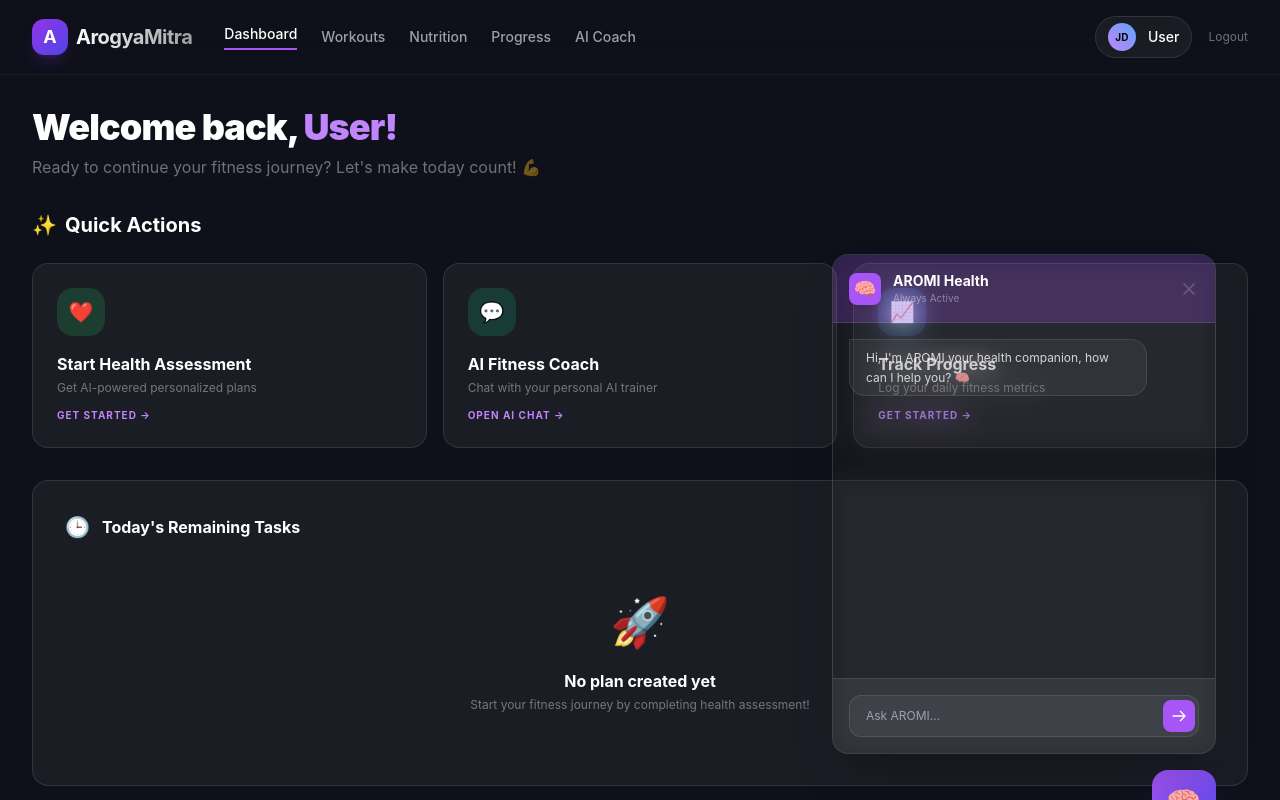
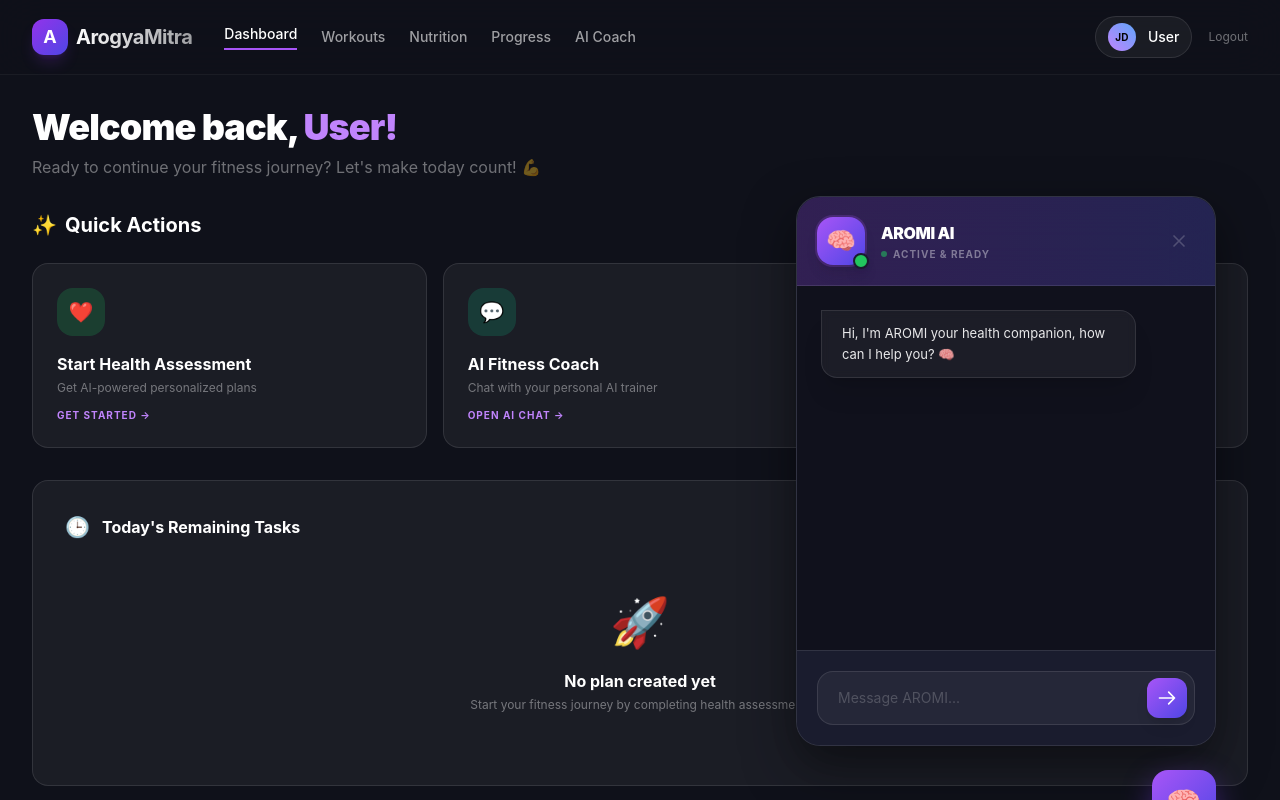
Before and after one commit to shahrozebaig/ArogyaMitra, a React (Create React App) app in the folder frontend/: page /dashboard in a window 1280 px wide. Both pictures are taken after a click on the button 639 px from the left and 355 px from the top of the page. Built offline with nearby package versions, Linux system fonts and the light colour scheme; no server answers.

Commit message:
Changed the Appearance

```diff
--- a/frontend/src/components/AromiChat.js
+++ b/frontend/src/components/AromiChat.js
@@ -43,48 +43,63 @@ function AromiChat() {
     }
   };
   return (
-    <div className="fixed bottom-8 right-8 z-[100] flex flex-col items-end">
+    <div className="fixed bottom-8 right-8 z-[1000] flex flex-col items-end pointer-events-none">
       {isOpen && (
-        <div className="mb-4 w-80 md:w-96 h-[500px] glass-card flex flex-col overflow-hidden animate-slide-up border-white/10 shadow-2xl">
-          <div className="p-4 bg-purple-600/20 border-b border-white/10 flex justify-between items-center">
-            <div className="flex items-center gap-3">
-              <div className="w-8 h-8 bg-purple-500 rounded-lg flex items-center justify-center text-lg shadow-lg">🧠</div>
-              <div>
-                <h4 className="text-sm font-bold">AROMI Health</h4>
-                <p className="text-[10px] text-white/40">Always Active</p>
+        <div className="mb-6 w-[350px] md:w-[420px] h-[550px] bg-[#1a1c2e] border border-white/10 rounded-3xl flex flex-col overflow-hidden animate-fade-in shadow-[0_20px_50px_rgba(0,0,0,0.5)] pointer-events-auto">
+          <div className="p-5 bg-gradient-to-r from-purple-600/20 to-indigo-600/20 border-b border-white/10 flex justify-between items-center backdrop-blur-xl">
+            <div className="flex items-center gap-4">
+              <div className="relative">
+                <div className="w-12 h-12 bg-gradient-to-br from-purple-500 to-indigo-600 rounded-2xl flex items-center justify-center text-2xl shadow-lg ring-2 ring-purple-500/20">
+                  🧠
+                </div>
+                <div className="absolute -bottom-1 -right-1 w-4 h-4 bg-green-500 border-2 border-[#1a1c2e] rounded-full shadow-lg"></div>
+              </div>
+              <div className="space-y-0.5">
+                <h4 className="text-base font-black tracking-tight">AROMI AI</h4>
+                <div className="flex items-center gap-1.5">
+                  <span className="w-1.5 h-1.5 bg-green-500 rounded-full animate-pulse"></span>
+                  <p className="text-[10px] font-bold text-white/40 uppercase tracking-widest">Active & Ready</p>
+                </div>
               </div>
             </div>
-            <button onClick={() => setIsOpen(false)} className="text-white/20 hover:text-white transition-colors">
-              <svg className="w-5 h-5" fill="none" stroke="currentColor" viewBox="0 0 24 24"><path strokeLinecap="round" strokeLinejoin="round" strokeWidth="2" d="M6 18L18 6M6 6l12 12" /></svg>
+            <button
+              onClick={() => setIsOpen(false)}
+              className="w-8 h-8 flex items-center justify-center rounded-full hover:bg-white/5 text-white/20 hover:text-white transition-all"
+            >
+              <svg className="w-5 h-5" fill="none" stroke="currentColor" viewBox="0 0 24 24">
+                <path strokeLinecap="round" strokeLinejoin="round" strokeWidth="2" d="M6 18L18 6M6 6l12 12" />
+              </svg>
             </button>
           </div>
-          <div ref={scrollRef} className="flex-1 overflow-y-auto p-4 space-y-4 custom-scrollbar bg-black/20">
+          <div ref={scrollRef} className="flex-1 overflow-y-auto p-6 space-y-6 custom-scrollbar bg-black/40">
             {messages.map((msg, i) => (
               <div key={i} className={`flex ${msg.sender === "user" ? "justify-end" : "justify-start"}`}>
-                <div className={`max-w-[85%] px-4 py-2 rounded-2xl text-xs leading-relaxed ${msg.sender === "user"
-                  ? "bg-purple-600 text-white rounded-tr-none shadow-lg"
-                  : "bg-white/5 border border-white/10 text-white/80 rounded-tl-none"
+                <div className={`max-w-[85%] px-5 py-3 rounded-2xl text-[13px] leading-relaxed shadow-xl ${msg.sender === "user"
+                  ? "bg-gradient-to-r from-purple-600 to-indigo-600 text-white rounded-tr-none"
+                  : "bg-white/5 border border-white/10 text-white/90 rounded-tl-none backdrop-blur-sm"
                   }`}>
                   {msg.text}
                 </div>
               </div>
             ))}
           </div>
-          <div className="p-4 bg-white/[0.02] border-t border-white/10">
-            <div className="relative">
+          <div className="p-5 bg-[#1a1c2e] border-t border-white/10">
+            <div className="relative group">
               <input
                 type="text"
-                placeholder="Ask AROMI..."
-                className="w-full bg-white/5 border border-white/10 rounded-xl px-4 py-3 text-xs focus:outline-none focus:border-purple-500/50 pr-12"
+                placeholder="Message AROMI..."
+                className="w-full bg-white/5 border border-white/10 rounded-2xl px-5 py-4 text-sm focus:outline-none focus:border-purple-500/50 pr-14 transition-all placeholder:text-white/20"
                 value={input}
                 onChange={(e) => setInput(e.target.value)}
                 onKeyPress={(e) => e.key === 'Enter' && handleSend()}
               />
               <button
                 onClick={handleSend}
-                className="absolute right-1 top-1/2 -translate-y-1/2 w-8 h-8 bg-purple-500 rounded-lg flex items-center justify-center text-white"
+                className="absolute right-2 top-1/2 -translate-y-1/2 w-10 h-10 bg-gradient-to-br from-purple-500 to-indigo-600 rounded-xl flex items-center justify-center text-white shadow-lg hover:scale-105 active:scale-95 transition-all"
               >
-                <svg className="w-4 h-4" fill="none" stroke="currentColor" viewBox="0 0 24 24"><path strokeLinecap="round" strokeLinejoin="round" strokeWidth="2" d="M14 5l7 7m0 0l-7 7m7-7H3" /></svg>
+                <svg className="w-5 h-5" fill="none" stroke="currentColor" viewBox="0 0 24 24">
+                  <path strokeLinecap="round" strokeLinejoin="round" strokeWidth="2" d="M14 5l7 7m0 0l-7 7m7-7H3" />
+                </svg>
               </button>
             </div>
           </div>
@@ -92,10 +107,11 @@ function AromiChat() {
       )}
       <button
         onClick={() => setIsOpen(!isOpen)}
-        className="w-16 h-16 bg-gradient-to-br from-purple-500 to-indigo-600 rounded-2xl flex items-center justify-center text-3xl shadow-2xl shadow-purple-600/40 hover:scale-110 active:scale-95 transition-all"
+        className="w-16 h-16 bg-gradient-to-br from-purple-500 to-indigo-600 rounded-2xl flex items-center justify-center text-3xl shadow-[0_10px_30px_rgba(124,58,237,0.4)] hover:scale-110 hover:rotate-3 active:scale-95 transition-all pointer-events-auto relative group"
       >
         🧠
       </button>
+
     </div>
   );
 }
```
